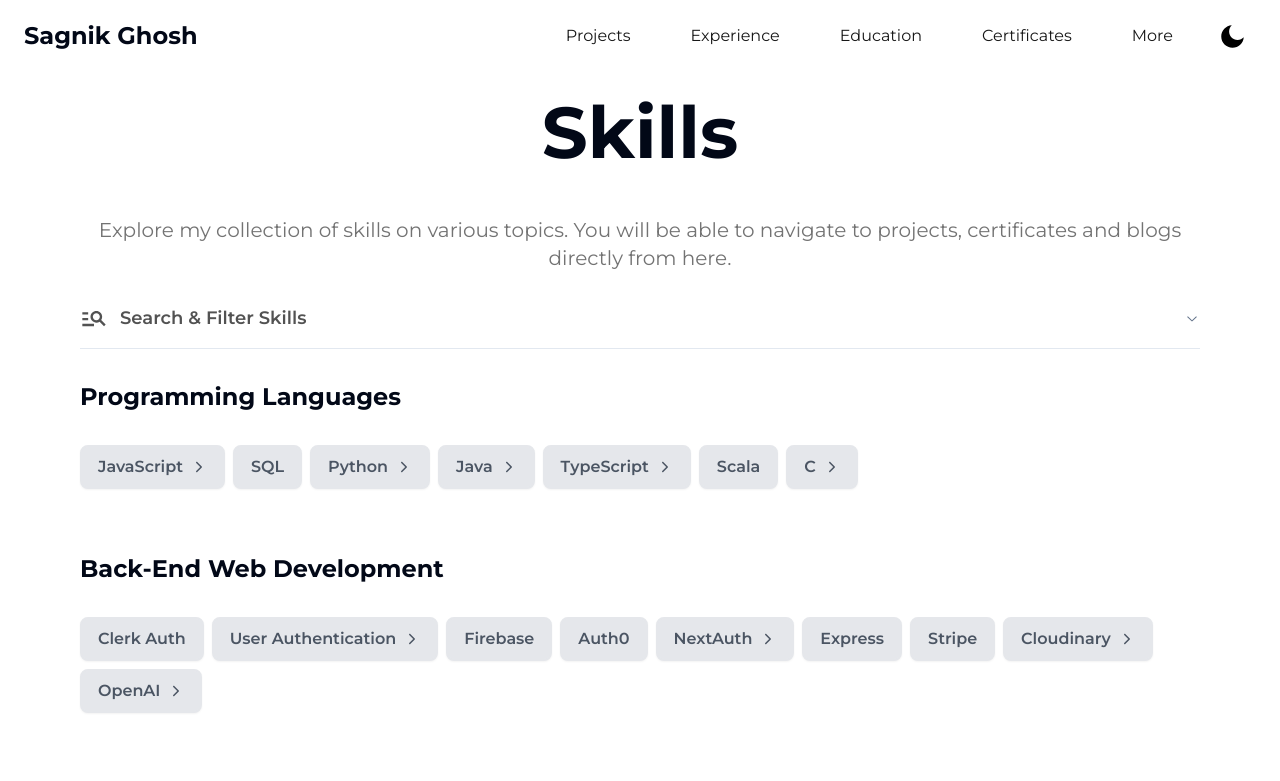
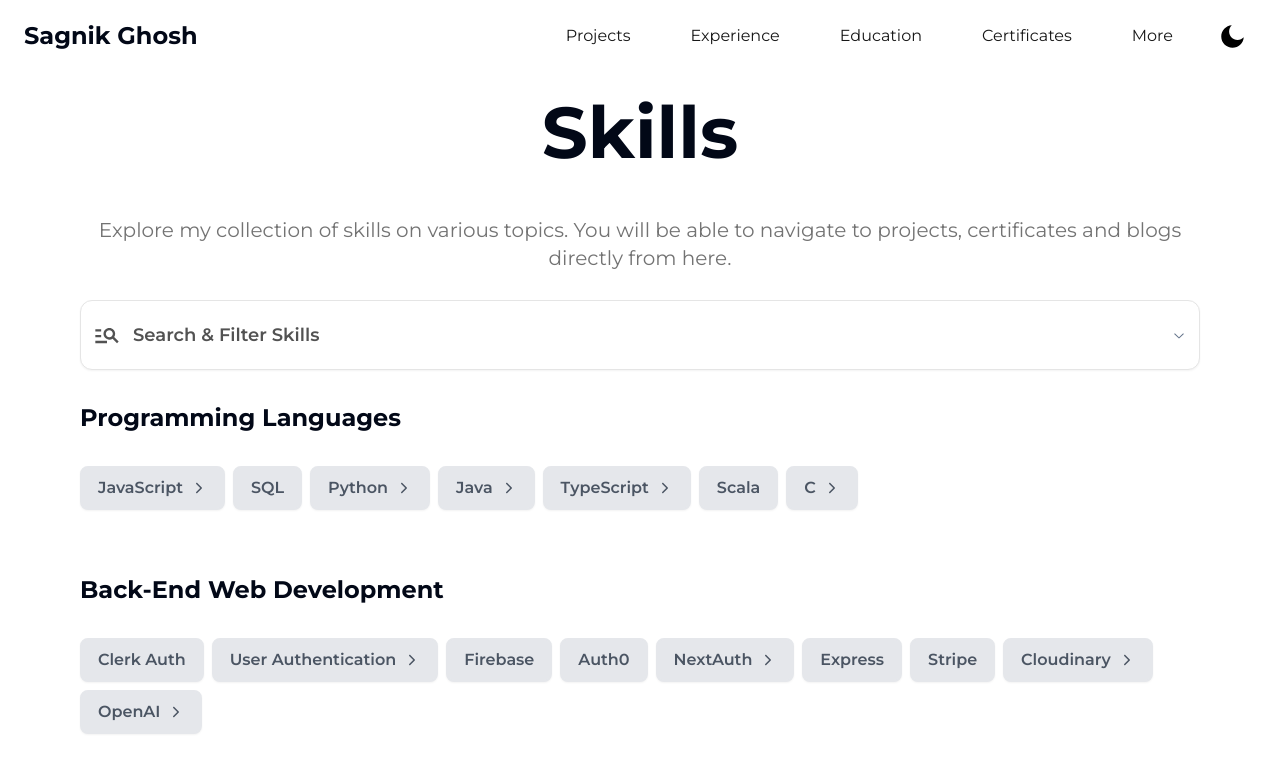
Before and after one commit to sagnikghosh1999/portfolio-next, a Next.js app: page /skills in a window 1280 px wide. Shown: the top 781 px of the page. Built offline with nearby package versions, Linux system fonts and the light colour scheme.

Commit message:
minor styling fix and back button in individual blog page

```diff
--- a/src/app/blogs/[blogKey]/page.tsx
+++ b/src/app/blogs/[blogKey]/page.tsx
@@ -17,6 +17,9 @@ import SkillTypesEnum from "@/enums/Skill/SkillTypesEnum";
 import GroupedSkillsCategoriesInterface from "@/interfaces/skills/GroupedSkillsInterface";
 import type { Metadata, ResolvingMetadata } from "next";
 import ContentsSection from "./components/ContentsSection";
+import { Button } from "@/components/shadcn/ui/button";
+import { MdKeyboardArrowLeft } from "react-icons/md";
+import Link from "next/link";
 
 type BlogPageProps = {
   params: { blogKey: string };
@@ -180,7 +183,15 @@ const BlogPage: React.FC<BlogPageProps> = ({ params }) => {
             {blogData?.subtitle}
           </h2>
         </div>
-        <ContentsSection contentSection={contentsSection} />
+        <div className="flex flex-col lg:flex-row justify-between mb-6 space-y-2">
+          <Button className="pl-3">
+            <Link href={BLOG_PAGE.path} className="w-full flex flex-row ">
+              <MdKeyboardArrowLeft size={24} className="mr-2" />
+              Back to Blogs
+            </Link>
+          </Button>
+          <ContentsSection contentSection={contentsSection} />
+        </div>
         <Reader
           content={blogContent.replace(contentsSection, "")}
           size="lg:prose-lg"
--- a/src/components/MaterialLists/SkillList.tsx
+++ b/src/components/MaterialLists/SkillList.tsx
@@ -13,7 +13,6 @@ import {
   CommandGroup,
   CommandInput,
   CommandItem,
-  CommandList,
 } from "@/components/shadcn/ui/command";
 import {
   DropdownMenu,
--- a/src/components/shadcn/ui/accordion.tsx
+++ b/src/components/shadcn/ui/accordion.tsx
@@ -1,12 +1,12 @@
-"use client"
+"use client";
 
-import * as React from "react"
-import * as AccordionPrimitive from "@radix-ui/react-accordion"
-import { ChevronDownIcon } from "@radix-ui/react-icons"
+import * as React from "react";
+import * as AccordionPrimitive from "@radix-ui/react-accordion";
+import { ChevronDownIcon } from "@radix-ui/react-icons";
 
-import { cn } from "@/lib/utils"
+import { cn } from "@/lib/utils";
 
-const Accordion = AccordionPrimitive.Root
+const Accordion = AccordionPrimitive.Root;
 
 const AccordionItem = React.forwardRef<
   React.ElementRef<typeof AccordionPrimitive.Item>,
@@ -14,11 +14,22 @@ const AccordionItem = React.forwardRef<
 >(({ className, ...props }, ref) => (
   <AccordionPrimitive.Item
     ref={ref}
-    className={cn("border-b", className)}
+    className={cn(
+      `
+        py-1 px-3 mt-3
+        rounded-xl
+        border
+        bg-white dark:bg-neutral-950
+        border-neutral-200 dark:border-neutral-800
+        hover:border-neutral-300 dark:hover:border-neutral-700
+        shadow-sm hover:shadow-md
+        transition-all duration-500 ease-in-out`,
+      className
+    )}
     {...props}
   />
-))
-AccordionItem.displayName = "AccordionItem"
+));
+AccordionItem.displayName = "AccordionItem";
 
 const AccordionTrigger = React.forwardRef<
   React.ElementRef<typeof AccordionPrimitive.Trigger>,
@@ -37,8 +48,8 @@ const AccordionTrigger = React.forwardRef<
       <ChevronDownIcon className="h-4 w-4 shrink-0 text-muted-foreground transition-transform duration-200" />
     </AccordionPrimitive.Trigger>
   </AccordionPrimitive.Header>
-))
-AccordionTrigger.displayName = AccordionPrimitive.Trigger.displayName
+));
+AccordionTrigger.displayName = AccordionPrimitive.Trigger.displayName;
 
 const AccordionContent = React.forwardRef<
   React.ElementRef<typeof AccordionPrimitive.Content>,
@@ -51,7 +62,8 @@ const AccordionContent = React.forwardRef<
   >
     <div className={cn("pb-4 pt-0", className)}>{children}</div>
   </AccordionPrimitive.Content>
-))
-AccordionContent.displayName = AccordionPrimitive.Content.displayName
+));
 
-export { Accordion, AccordionItem, AccordionTrigger, AccordionContent }
+AccordionContent.displayName = AccordionPrimitive.Content.displayName;
+
+export { Accordion, AccordionItem, AccordionTrigger, AccordionContent };
```
